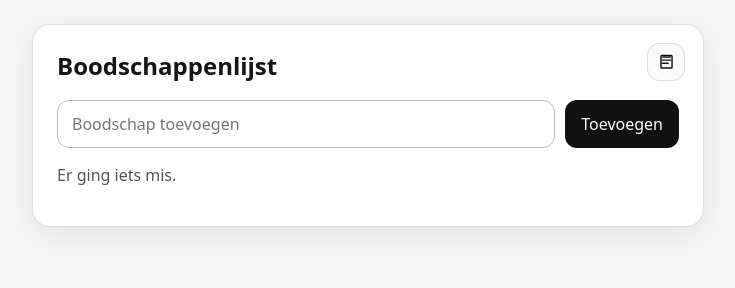
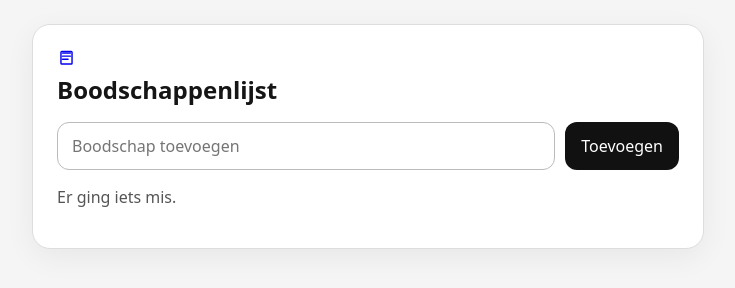
Before and after one commit to JJune33/boodschappen, a website: page index.html in a window 1280 px wide. Shown: the whole page, without its empty margins (272-1007 px from the left). Drawn offline with Linux system fonts and the light colour scheme; no server answers.

Commit message:
Add files via upload

```diff
--- a/style.css
+++ b/style.css
@@ -12,14 +12,13 @@ body {
   padding: 24px;
 }
 .card {
-  position: relative;
   background: #fff;
   border: 1px solid #ddd;
   border-radius: 18px;
   padding: 24px;
   box-shadow: 0 8px 30px rgba(0,0,0,.06);
 }
-h1 { margin: 0 0 18px; }
+h1 { margin: 0 0 16px; }
 .add-form {
   display: grid;
   grid-template-columns: 1fr auto;
@@ -87,35 +86,6 @@ button:hover { opacity: .9; }
   text-align: center;
   padding: 22px;
 }
-
-.briefje-link {
-  position: absolute;
-  top: 18px;
-  right: 18px;
-  width: 38px;
-  height: 38px;
-  display: grid;
-  place-items: center;
-  border: 1px solid #ddd;
-  border-radius: 12px;
-  background: #fafafa;
-  color: #111;
-  text-decoration: none;
-  line-height: 1;
-  transition: background .15s ease, transform .15s ease, border-color .15s ease;
-}
-
-.briefje-link:hover {
-  background: #f0f0f0;
-  border-color: #bbb;
-  transform: translateY(-1px);
-}
-
-.briefje-link:focus-visible {
-  outline: 3px solid rgba(0,0,0,.18);
-  outline-offset: 3px;
-}
-
 @media (max-width: 520px) {
   .app { padding: 12px; }
   .card { padding: 16px; }
```
